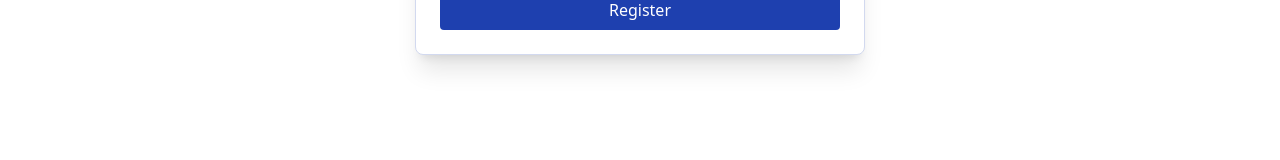
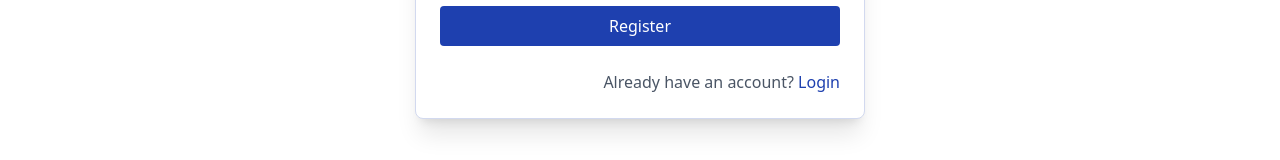
Before and after one commit to tewodros-m/TalentHub, a React (Vite) app in the folder frontend/: page /register in a window 1280 px wide. Shown: the part 585-745 px from the top of the page. Built offline with nearby package versions, Linux system fonts and the light colour scheme; no server answers.

Commit message:
feat(auth): add navigation links to Login and Register pages

```diff
--- a/frontend/src/components/MainContent.tsx
+++ b/frontend/src/components/MainContent.tsx
@@ -36,7 +36,7 @@ const MainContent = () => {
   }
 
   return (
-    <div className='mt-24 overflow-y-auto container mx-auto'>
+    <div className='mt-16 overflow-y-auto container mx-auto'>
       <h1 className='text-3xl font-bold text-center text-primary-500'>
         Find Your Next Job
       </h1>
--- a/frontend/src/layouts/MainLayout.tsx
+++ b/frontend/src/layouts/MainLayout.tsx
@@ -6,7 +6,7 @@ const MainLayout = () => {
   return (
     <div className='min-h-screen  mx-auto flex flex-col bg-bg text-text'>
       <Navbar />
-      <main className='max-w-[1340px] flex-1 p-4 flex items-center justify-center'>
+      <main className='max-w-[1340px] flex-1 p-4 flex items-center justify-center my-10'>
         <Outlet />
       </main>
       <Footer />
--- a/frontend/src/pages/auth/Login.tsx
+++ b/frontend/src/pages/auth/Login.tsx
@@ -1,6 +1,6 @@
 import { useForm } from 'react-hook-form';
 import { zodResolver } from '@hookform/resolvers/zod';
-import { useNavigate } from 'react-router-dom';
+import { Link, useNavigate } from 'react-router-dom';
 import { useDispatch } from 'react-redux';
 import toast from 'react-hot-toast';
 import { useLoginMutation } from '../../features/auth/authApi';
@@ -59,7 +59,7 @@ const Login = () => {
           id='email'
           type='email'
           placeholder='john@example.com'
-          defaultValue='employer@talenthub.com'
+          // defaultValue='employer@talenthub.com'
           {...register('email')}
           error={errors.email?.message}
         />
@@ -69,7 +69,7 @@ const Login = () => {
           id='password'
           type='password'
           placeholder='******'
-          defaultValue='password123'
+          // defaultValue='password123'
           {...register('password')}
           error={errors.password?.message}
         />
@@ -83,6 +83,16 @@ const Login = () => {
           {isLoading ? 'Logging in...' : 'Login'}
         </Button>
       </form>
+      {/* Switch to register */}
+      <p className='mt-6 text-right text-base text-gray-600 dark:text-gray-300'>
+        Don&apos;t have an account?{' '}
+        <Link
+          to='/register'
+          className='text-primary-500 font-medium hover:underline'
+        >
+          Register
+        </Link>
+      </p>
     </div>
   );
 };
--- a/frontend/src/pages/auth/Register.tsx
+++ b/frontend/src/pages/auth/Register.tsx
@@ -1,7 +1,7 @@
 import { useForm } from 'react-hook-form';
 import { zodResolver } from '@hookform/resolvers/zod';
 import { useDispatch } from 'react-redux';
-import { useNavigate } from 'react-router-dom';
+import { Link, useNavigate } from 'react-router-dom';
 import toast from 'react-hot-toast';
 import { useRegisterMutation } from '../../features/auth/authApi';
 import { setCredentials } from '../../features/auth/authSlice';
@@ -52,7 +52,7 @@ const Register = () => {
   };
 
   return (
-    <div className='max-w-lg min-w-[450px] mx-auto my-10 bg-bg p-6 border border-primary-100 dark:border-primary-200 rounded-lg shadow-xl'>
+    <div className='max-w-lg min-w-[450px] mx-auto my-20 bg-bg p-6 border border-primary-100 dark:border-primary-200 rounded-lg shadow-xl'>
       <h2 className='text-2xl font-bold text-primary-500 mb-4 text-center'>
         Register
       </h2>
@@ -103,6 +103,16 @@ const Register = () => {
           {isLoading ? 'Registering...' : 'Register'}
         </Button>
       </form>
+      {/* Switch to Login */}
+      <p className='mt-6 text-right text-base text-gray-600 dark:text-gray-300'>
+        Already have an account?{' '}
+        <Link
+          to='/login'
+          className='text-primary-500 font-medium hover:underline'
+        >
+          Login
+        </Link>
+      </p>
     </div>
   );
 };
```
